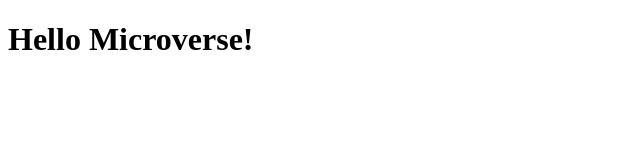
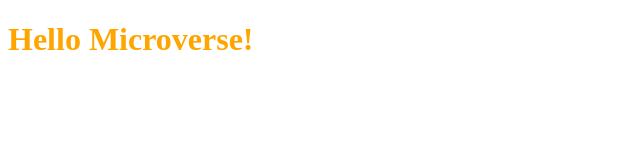
Before and after one commit to mperezbazan/Hello-Microverse-Project, a plain HTML site: page index.html in a window 1280 px wide. Shown: the whole page, without its empty margins (0-640 px from the left). Drawn offline with Linux system fonts and the light colour scheme.

Commit message:
Add style.css file

```diff
--- a/index.html
+++ b/index.html
@@ -4,6 +4,7 @@
   <meta charset="UTF-8">
   <meta http-equiv="X-UA-Compatible" content="IE=edge">
   <meta name="viewport" content="width=device-width, initial-scale=1.0">
+  <link rel="stylesheet" href="style.css">
   <title>Hello Microverse</title>
 </head>
 <body>
--- /dev/null
+++ b/style.css
@@ -0,0 +1,3 @@
+.header{
+  color: orange;
+}
```
